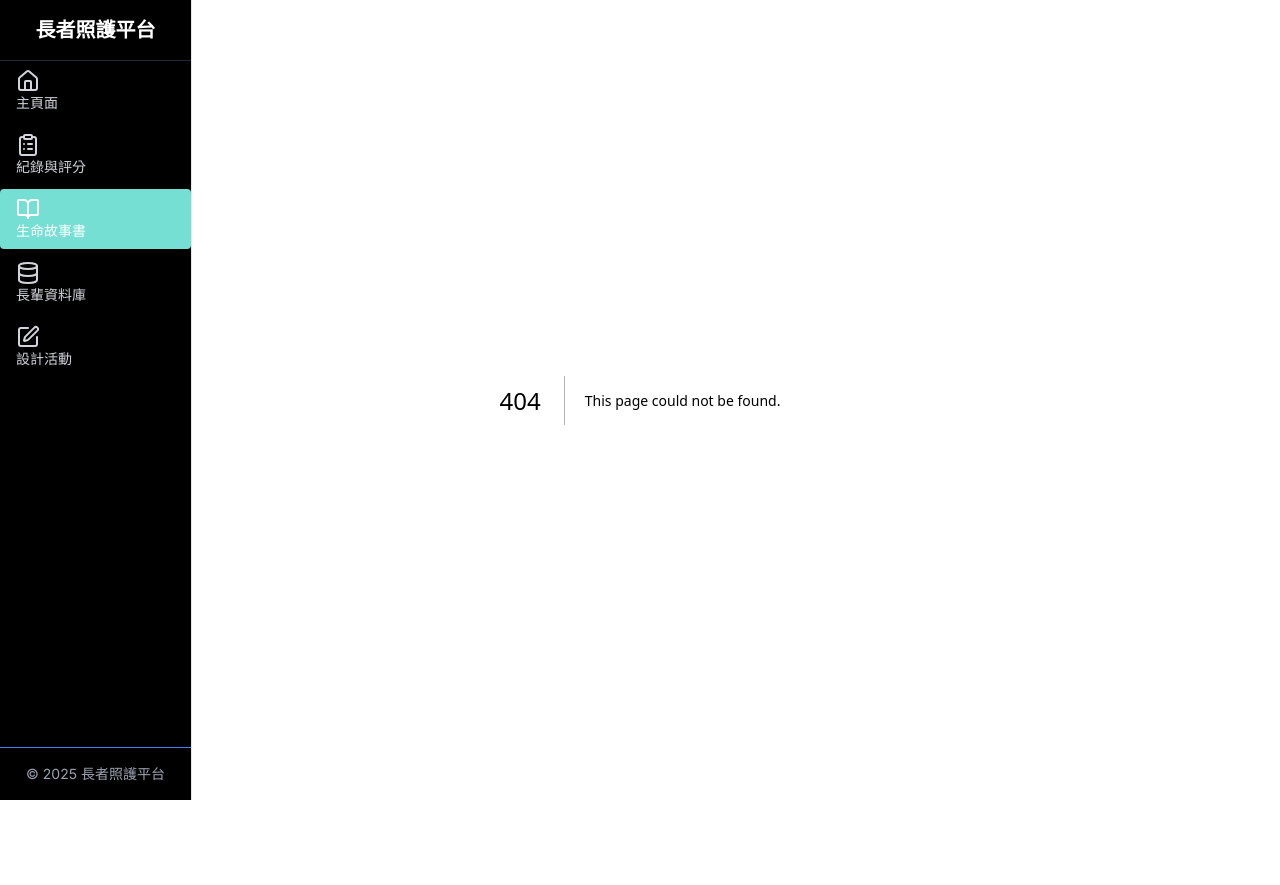
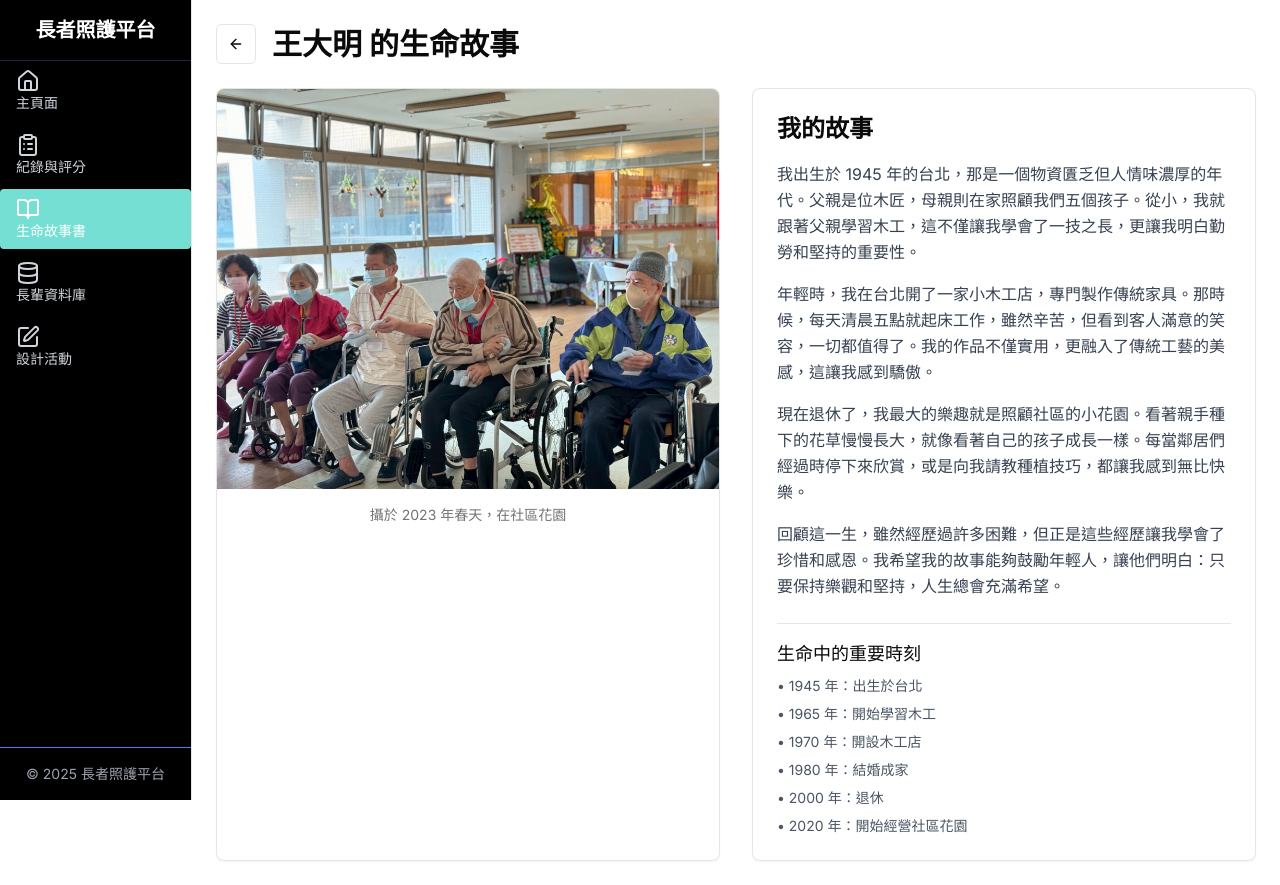
Before and after one commit to Chris-Chen-rin/ai-activity-gen, a Next.js app: page /life-story/1 in a window 1280 px wide. Before the commit this address had no page. Before the commit the page ends 800 px from the top, so only its background shows below. Built offline with nearby package versions, Linux system fonts and the light colour scheme.

Commit message:
For presentation only

```diff
--- /dev/null
+++ b/app/life-story/[id]/components/back-button.tsx
@@ -0,0 +1,15 @@
+"use client"
+
+import { Button } from "@/components/ui/button"
+import { ArrowLeft } from "lucide-react"
+import Link from "next/link"
+
+export function BackButton() {
+  return (
+    <Button variant="outline" size="icon" asChild>
+      <Link href="/life-story">
+        <ArrowLeft className="h-4 w-4" />
+      </Link>
+    </Button>
+  )
+}
--- /dev/null
+++ b/app/life-story/[id]/page.tsx
@@ -0,0 +1,71 @@
+import { Card, CardContent } from "@/components/ui/card"
+import Image from "next/image"
+import { BackButton } from "./components/back-button"
+
+export default function LifeStoryDetailPage() {
+  return (
+    <div className="p-6 space-y-6 ml-48">
+      <div className="flex items-center space-x-4">
+        <BackButton />
+        <h1 className="text-3xl font-bold">王大明 的生命故事</h1>
+      </div>
+
+      <div className="grid grid-cols-1 md:grid-cols-2 gap-8">
+        {/* 照片區域 */}
+        <Card className="overflow-hidden">
+          <CardContent className="p-0">
+            <div className="relative w-full h-[400px]">
+              <Image
+                src="/0.jpg"
+                alt="王大明的生活照"
+                fill
+                className="object-cover"
+                priority
+              />
+            </div>
+            <div className="p-4 bg-white">
+              <p className="text-sm text-muted-foreground text-center">
+                攝於 2023 年春天，在社區花園
+              </p>
+            </div>
+          </CardContent>
+        </Card>
+
+        {/* 故事內容區域 */}
+        <Card>
+          <CardContent className="p-6 space-y-6">
+            <div className="space-y-4">
+              <h2 className="text-2xl font-semibold">我的故事</h2>
+              <div className="prose prose-sm max-w-none">
+                <p className="text-gray-700 leading-relaxed">
+                  我出生於 1945 年的台北，那是一個物資匱乏但人情味濃厚的年代。父親是位木匠，母親則在家照顧我們五個孩子。從小，我就跟著父親學習木工，這不僅讓我學會了一技之長，更讓我明白勤勞和堅持的重要性。
+                </p>
+                <p className="text-gray-700 leading-relaxed mt-4">
+                  年輕時，我在台北開了一家小木工店，專門製作傳統家具。那時候，每天清晨五點就起床工作，雖然辛苦，但看到客人滿意的笑容，一切都值得了。我的作品不僅實用，更融入了傳統工藝的美感，這讓我感到驕傲。
+                </p>
+                <p className="text-gray-700 leading-relaxed mt-4">
+                  現在退休了，我最大的樂趣就是照顧社區的小花園。看著親手種下的花草慢慢長大，就像看著自己的孩子成長一樣。每當鄰居們經過時停下來欣賞，或是向我請教種植技巧，都讓我感到無比快樂。
+                </p>
+                <p className="text-gray-700 leading-relaxed mt-4">
+                  回顧這一生，雖然經歷過許多困難，但正是這些經歷讓我學會了珍惜和感恩。我希望我的故事能夠鼓勵年輕人，讓他們明白：只要保持樂觀和堅持，人生總會充滿希望。
+                </p>
+              </div>
+            </div>
+
+            <div className="pt-4 border-t">
+              <h3 className="text-lg font-medium mb-2">生命中的重要時刻</h3>
+              <ul className="space-y-2 text-sm text-gray-600">
+                <li>• 1945 年：出生於台北</li>
+                <li>• 1965 年：開始學習木工</li>
+                <li>• 1970 年：開設木工店</li>
+                <li>• 1980 年：結婚成家</li>
+                <li>• 2000 年：退休</li>
+                <li>• 2020 年：開始經營社區花園</li>
+              </ul>
+            </div>
+          </CardContent>
+        </Card>
+      </div>
+    </div>
+  )
+}
--- a/app/life-story/page.tsx
+++ b/app/life-story/page.tsx
@@ -26,11 +26,6 @@ export default function LifeStoryPage() {
       <div className="grid grid-cols-1 md:grid-cols-2 lg:grid-cols-3 gap-4">
         {[
           { name: "王大明", age: 78, progress: 85 },
-          { name: "李小芬", age: 82, progress: 100 },
-          { name: "張美麗", age: 75, progress: 60 },
-          { name: "陳志明", age: 80, progress: 90 },
-          { name: "林淑芬", age: 76, progress: 40 },
-          { name: "黃建國", age: 85, progress: 70 },
         ].map((elder, i) => (
           <Card key={i}>
             <CardHeader>
```
Also changed, not shown: public/0.jpg (added).
